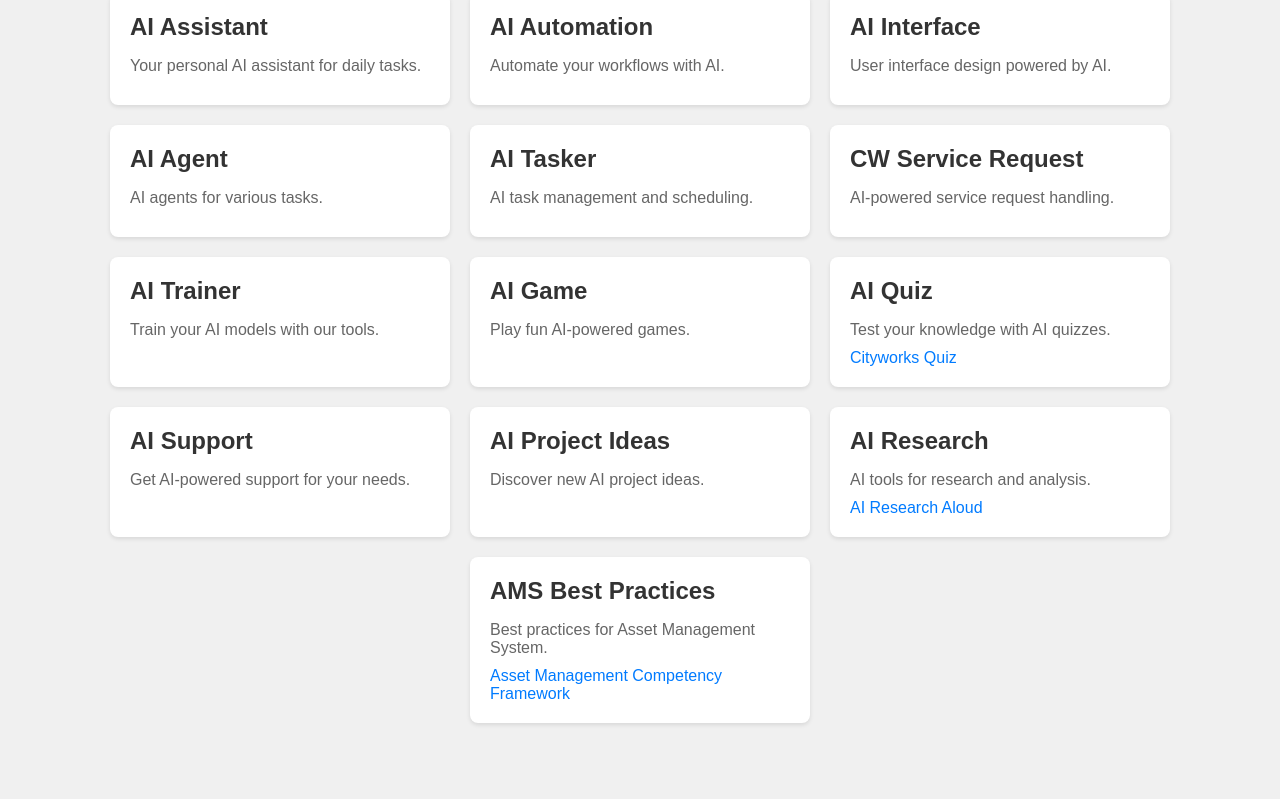
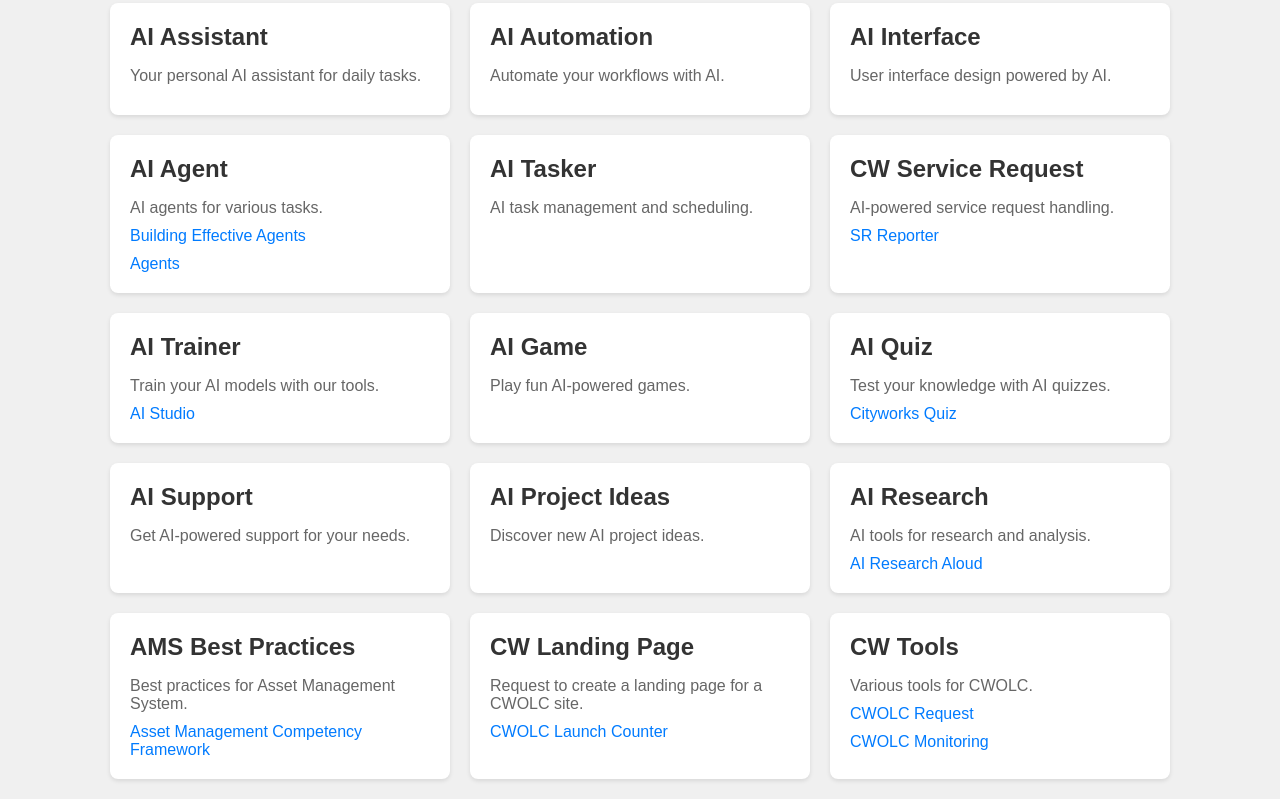
Before and after one commit to ken8/cwolc, a React (Vite) app: page / in a window 1280 px wide. Shown: the part 223-1022 px from the top of the page. Before the commit the page ends 966 px from the top, so only its background shows below. Built offline with nearby package versions, Linux system fonts and the light colour scheme.

Commit message:
Initial commit from your app

```diff
--- a/src/App.jsx
+++ b/src/App.jsx
@@ -23,6 +23,14 @@ const services = [
         title: 'AI Services Opportunities - Deep Dive',
         url: 'https://www.youtube.com/watch?v=LiXcfwAWPUs',
       },
+       {
+         title: 'Cityworks for Excel - Deep Dive',
+         url: 'https://notebooklm.google.com/notebook/53cf5902-3ba0-4796-be15-64ccade7e8d0/audio',
+       },
+       {
+         title: 'Cityworks Analytics - Deep Dive',
+         url: 'https://notebooklm.google.com/notebook/702c2cb8-ecef-4d47-8feb-ef881d212514/audio',
+       }
     ],
   },
   {
@@ -50,6 +58,16 @@ const services = [
   {
     title: 'AI Agent',
     description: 'AI agents for various tasks.',
+     videoLinks: [
+      {
+         title: 'Building Effective Agents',
+         url: 'https://www.anthropic.com/research/building-effective-agents',
+      },
+       {
+         title: 'Agents',
+         url: 'https://www.kaggle.com/whitepaper-agents',
+       },
+     ],
   },
   {
     title: 'AI Tasker',
@@ -58,10 +76,22 @@ const services = [
   {
     title: 'CW Service Request',
     description: 'AI-powered service request handling.',
+     videoLinks: [
+      {
+        title: 'SR Reporter',
+        url: 'https://srreporter.netlify.app/',
+      },
+    ],
   },
   {
     title: 'AI Trainer',
     description: 'Train your AI models with our tools.',
+     videoLinks: [
+      {
+        title: 'AI Studio',
+        url: 'https://aistudio.google.com/live',
+      },
+    ],
   },
   {
     title: 'AI Game',
@@ -105,6 +135,30 @@ const services = [
       },
     ],
   },
+  {
+    title: 'CW Landing Page',
+    description: 'Request to create a landing page for a CWOLC site.',
+     videoLinks: [
+      {
+        title: 'CWOLC Launch Counter',
+        url: 'https://cwolclaunchcounter.netlify.app/',
+      },
+    ],
+  },
+   {
+    title: 'CW Tools',
+    description: 'Various tools for CWOLC.',
+     videoLinks: [
+      {
+        title: 'CWOLC Request',
+        url: 'https://cwolcrequest.netlify.app',
+      },
+       {
+        title: 'CWOLC Monitoring',
+        url: 'https://websitestatus.netlify.app',
+      },
+    ],
+  },
 ];
 
 function App() {
```
